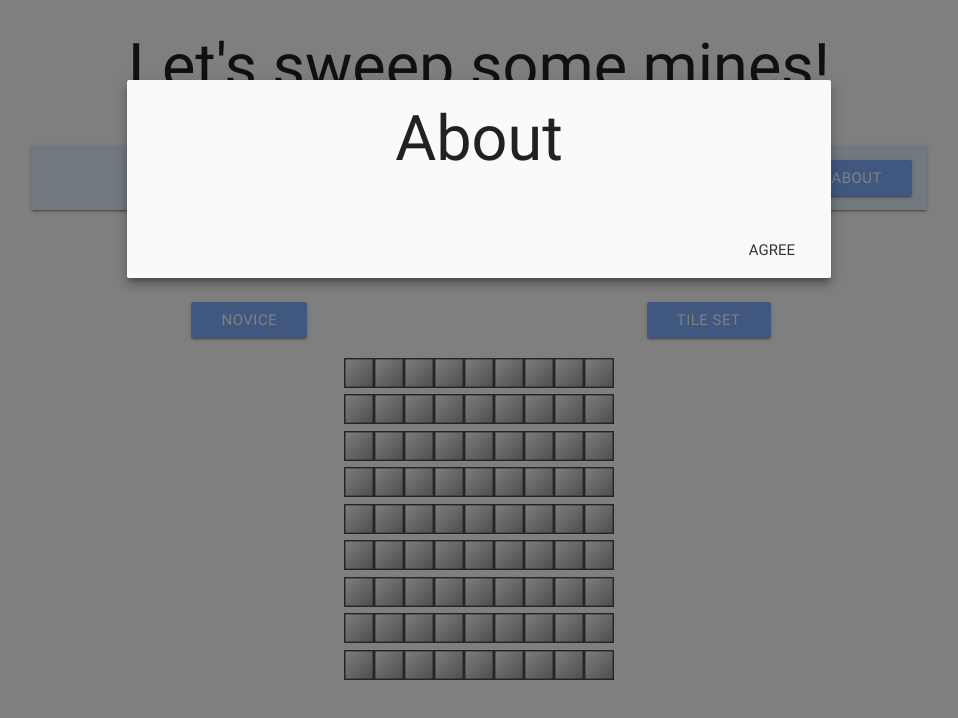
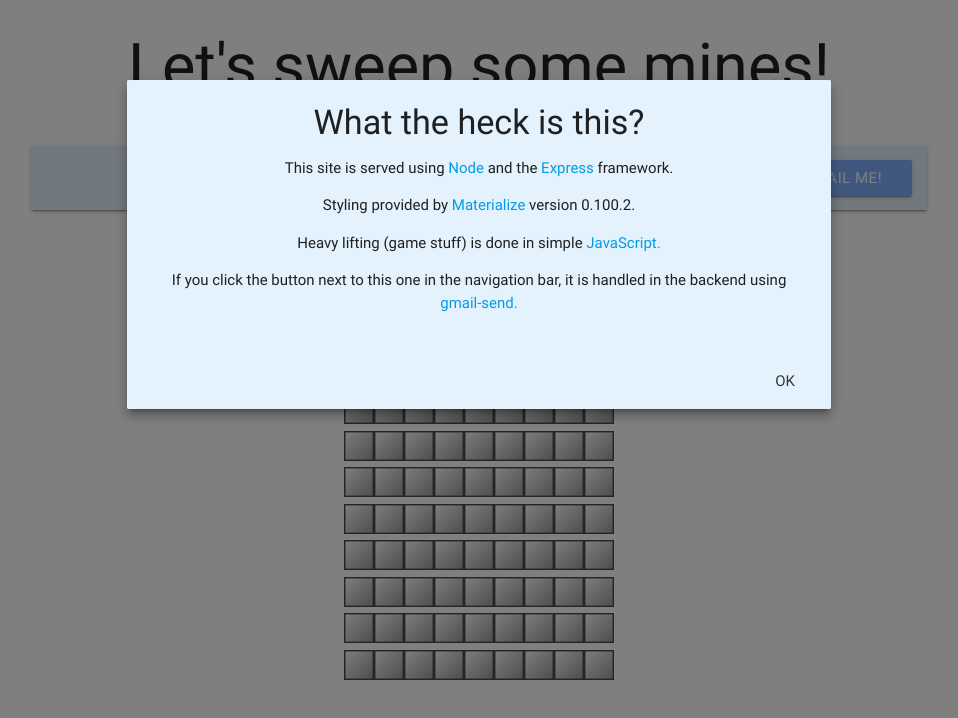
Before and after one commit to wdolorito/nodeMinesweeper, a website: page views/index.html in a window 1280 px wide. Both pictures are taken after a click on the link "ABOUT". Shown: the whole page, without its empty margins (161-1119 px from the left). Drawn offline with nearby package versions, Linux system fonts and the light colour scheme.

Commit message:
Here's a good place to do a commit

```diff
--- a/package.json
+++ b/package.json
@@ -4,11 +4,11 @@
   "description": "Simple minesweeper clone",
   "main": "index.js",
   "dependencies": {
-    "express": "^4.16.3",
+    "express": "^4.16.4",
     "gmail-send": "^1.2.14"
   },
   "devDependencies": {
-    "nodemon": "^1.18.2"
+    "nodemon": "^1.18.5"
   },
   "scripts": {
     "test": "echo \"Error: no test specified\" && exit 1"
--- a/routes.js
+++ b/routes.js
@@ -18,6 +18,10 @@ router.get('/', function(req, res) {
   res.sendFile(views + '/index.html')
 })
 
+router.post('/send', function(req, res) {
+  return(req.body)
+})
+
 router.get('*', function(req,res) {
   res.sendFile(views +  '/404.html')
 })
--- a/views/index.html
+++ b/views/index.html
@@ -26,41 +26,56 @@
       <div class="nav-wrapper blue lighten-5">
         <a href="#" data-activates="nav" class="button-collapse black-text"><i class="material-icons">menu</i></a>
         <ul class="right hide-on-med-and-down">
-          <li><a class="waves-effect waves-light btn modal-trigger blue accent-1" href="#help">Help</a><li>
           <li><a class="waves-effect waves-light btn modal-trigger blue accent-1" href="#about">About</a><li>
+          <li><a class="waves-effect waves-light btn modal-trigger blue accent-1" href="#emailMe">Email Me!</a><li>
         </ul>
         <ul class="side-nav blue lighten-5 black-text" id="nav">
-          <li><a class="waves-effect waves-light btn modal-trigger blue accent-1" href="#help">Help</a><li>
           <li><a class="waves-effect waves-light btn modal-trigger blue accent-1" href="#about">About</a><li>
+          <li><a class="waves-effect waves-light btn modal-trigger blue accent-1" href="#emailMe">Email Me!</a><li>
         </ul>
       </div>
     </nav>
 
-    <div id="help" class="modal">
-      <div class="modal-content">
-        <h4>Help</h4>
+    <div id="about" class="modal">
+      <div class="modal-content blue lighten-5">
+        <h4>What the heck is this?</h4>
+        <p>This site is served using <a href="https://nodejs.org/en/">Node</a> and the <a href="https://expressjs.com/">Express</a> framework.</p>
+        <p>Styling provided by <a href="http://archives.materializecss.com/0.100.2/">Materialize</a> version 0.100.2.</p>
+        <p>Heavy lifting (game stuff) is done in simple <a href="https://developer.mozilla.org/en-US/docs/Web/JavaScript">JavaScript.</a></p>
+        <p>If you click the button next to this one in the navigation bar, it is handled in the backend using <a href="https://www.npmjs.com/package/gmail-send">gmail-send.</a></p>
+      </div>
+      <div class="modal-footer blue lighten-5">
+        <a class="modal-action modal-close waves-effect waves-green btn-flat">Ok</a>
+      </div>
+    </div>
 
+    <div id="emailMe" class="modal">
+      <div class="modal-content blue lighten-5">
         <form class="col s12">
           <div class="row">
             <div class="input-field col s12">
+              <i class="material-icons prefix">person</i>
               <input placeholder="A Name" id="name" type="text" class="validate">
               <label for="name">Name</label>
             </div>
           </div>
           <div class="row">
             <div class="input-field col s12">
+              <i class="material-icons prefix">email</i>
               <input placeholder="name@example.com" id="email" type="email" class="validate">
               <label for="email">Email address</label>
             </div>
           </div>
           <div class="row">
             <div class="input-field col s12">
+              <i class="material-icons prefix">forum</i>
               <textarea placeholder="Howdy!" id="subjectArea" class="materialize-textarea" data-length="30"></textarea>
               <label for="subjectArea">Subject</label>
             </div>
           </div>
           <div class="row">
             <div class="input-field col s12">
+              <i class="material-icons prefix">edit</i>
               <textarea placeholder="Your site is handy!" id="messageArea" class="materialize-textarea" data-length="200"></textarea>
               <label for="messageArea">Message</label>
             </div>
@@ -68,17 +83,8 @@
         </form>
 
       </div>
-      <div class="modal-footer">
-        <a class="modal-action modal-close waves-effect waves-green btn-flat">Agree</a>
-      </div>
-    </div>
-
-    <div id="about" class="modal">
-      <div class="modal-content">
-        <h1>About</h1>
-      </div>
-      <div class="modal-footer">
-        <a href="#!" class="modal-action modal-close waves-effect waves-green btn-flat">Agree</a>
+      <div class="modal-footer blue lighten-5">
+        <a class="modal-action modal-close waves-effect waves-green btn-flat">Cancel</a>
       </div>
     </div>
 
```
Also changed, not shown: 1 other file. Lines whose indentation alone changed are shown as unchanged.
